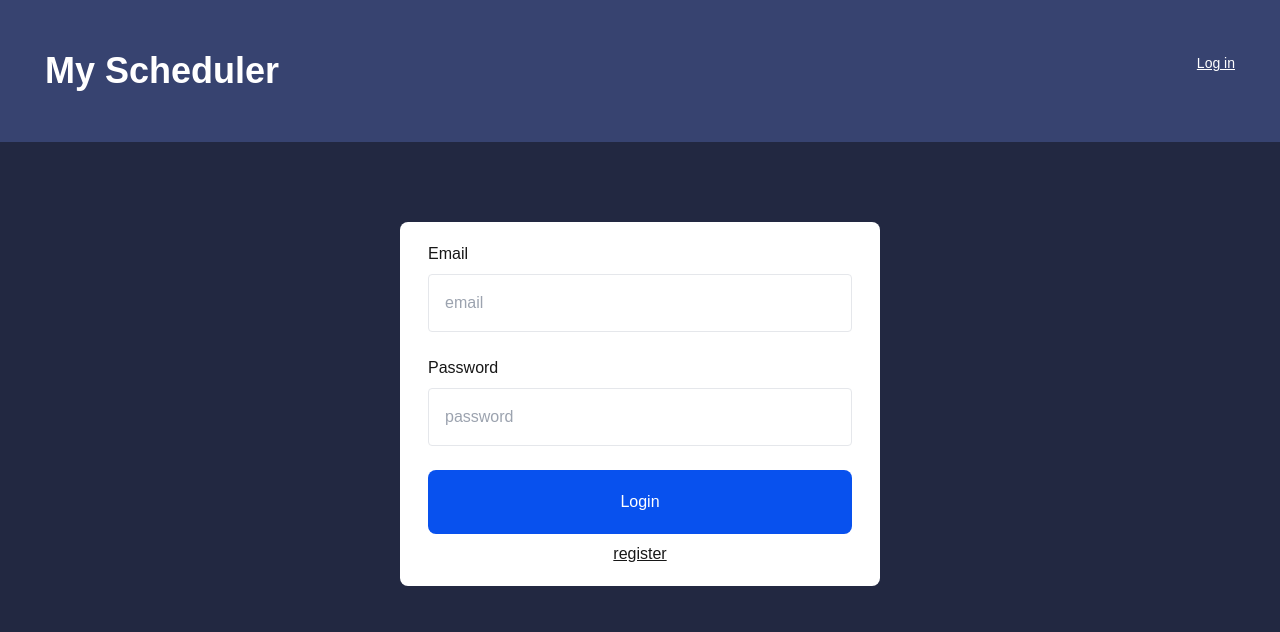
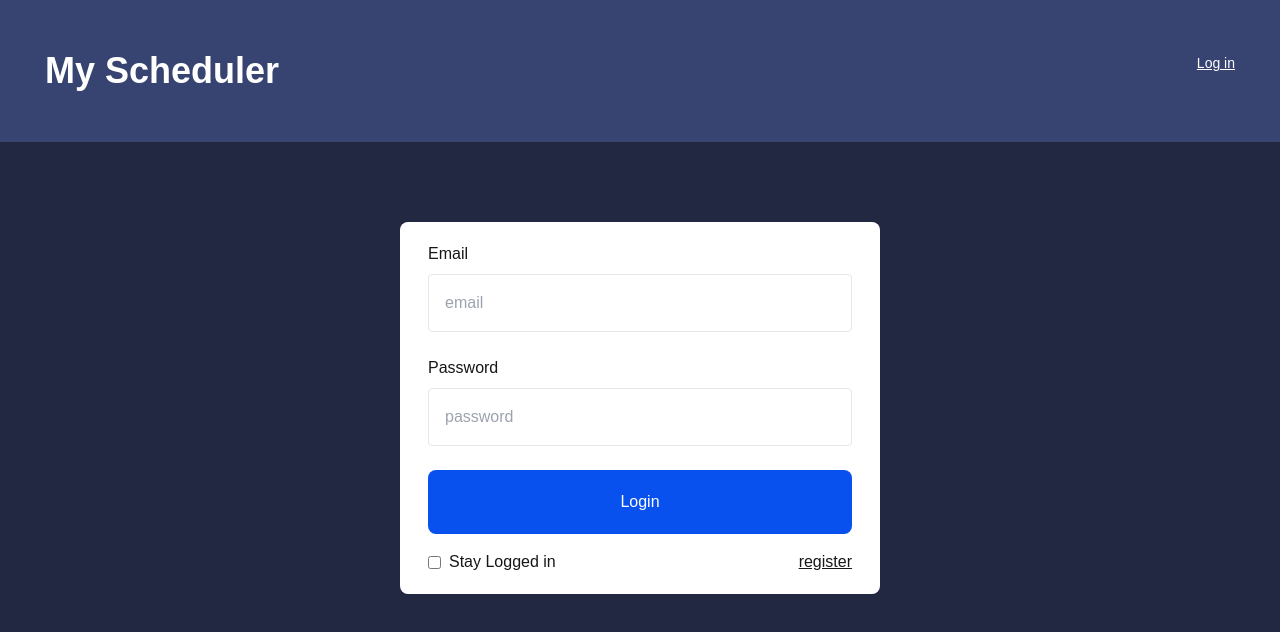
Before and after one commit to f-lab-edu/my-scheduler, a Next.js app: page /auth/login in a window 1280 px wide. Shown: the top 632 px of the page. Built offline with nearby package versions, Linux system fonts and the light colour scheme; no server answers.

Commit message:
firebase 제공 localstorage 자동저장 session으로 변경하여 창 닫으면 날아가게 변경

```diff
--- a/src/app/auth/[auth]/login/LoginForm.tsx
+++ b/src/app/auth/[auth]/login/LoginForm.tsx
@@ -3,7 +3,12 @@ import { useActionState, useState } from "react";
 import { useRouter, useSearchParams } from "next/navigation";
 import Link from "next/link";
 import { useForm } from "react-hook-form";
-import { signInWithEmailAndPassword } from "firebase/auth";
+import {
+  browserSessionPersistence,
+  inMemoryPersistence,
+  setPersistence,
+  signInWithEmailAndPassword,
+} from "firebase/auth";
 import { FirebaseError } from "firebase/app";
 import { auth } from "@/lib/firebaseClient";
 import { LoginAction } from "@/app/auth/actions/LoginAction";
@@ -30,6 +35,7 @@ export default function LoginForm() {
   });
 
   const [isLoading, setIsLoading] = useState(false);
+  const [isLoggedIn, setIsLoggedIn] = useState(false);
   const [serverState, formAction] = useActionState<LogInFormType, FormData>(
     LoginAction,
     {
@@ -38,10 +44,19 @@ export default function LoginForm() {
     }
   );
 
-  const loginWithEmail = async (email: string, password: string) => {
+  const loginWithEmail = async (
+    email: string,
+    password: string,
+    stayLoggedIn: boolean
+  ) => {
     if (!auth) return;
     setIsLoading(true);
     try {
+      await setPersistence(
+        auth,
+        stayLoggedIn ? browserSessionPersistence : inMemoryPersistence
+      );
+
       const result = await signInWithEmailAndPassword(auth, email, password);
       const token = await result.user.getIdToken();
 
@@ -50,7 +65,7 @@ export default function LoginForm() {
         {
           method: "POST",
           headers: { "Content-Type": "application/json" },
-          body: JSON.stringify({ token }),
+          body: JSON.stringify({ token, stayLoggedIn }),
           credentials: "include",
         }
       );
@@ -95,8 +110,10 @@ export default function LoginForm() {
   };
 
   const onSubmit = async (data: LogInFormType) => {
+    if (isLoggedIn) {
+    }
     if (data.email && data.password)
-      await loginWithEmail(data.email, data.password);
+      await loginWithEmail(data.email, data.password, isLoggedIn);
   };
 
   return (
@@ -126,14 +143,21 @@ export default function LoginForm() {
       )}
 
       <SubmitButton text="Login" type="submit" />
+      <div className="flex justify-between items-center mt-4">
+        <div className="flex items-center gap-2">
+          <input
+            type="checkbox"
+            id="loggedIn"
+            onChange={() => setIsLoggedIn((prev) => !prev)}
+          />
+          <label htmlFor="loggedIn">Stay Logged in</label>
+        </div>
+        <Link href="/auth/register" className="flex justify-center underline">
+          register
+        </Link>
+      </div>
+
       {isLoading && <LoadingSpinner />}
-
-      <Link
-        href="/auth/register"
-        className="flex justify-center mt-2 underline"
-      >
-        register
-      </Link>
     </form>
   );
 }
```
